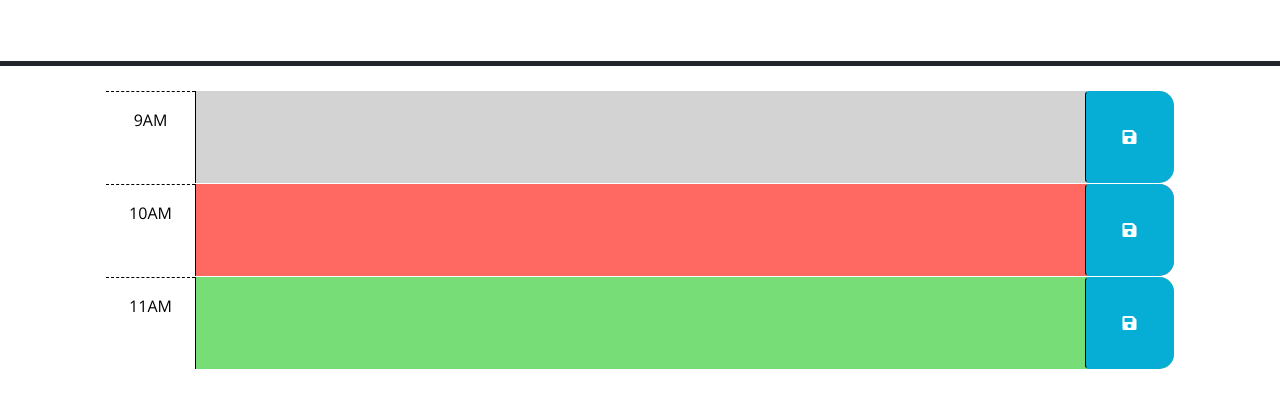
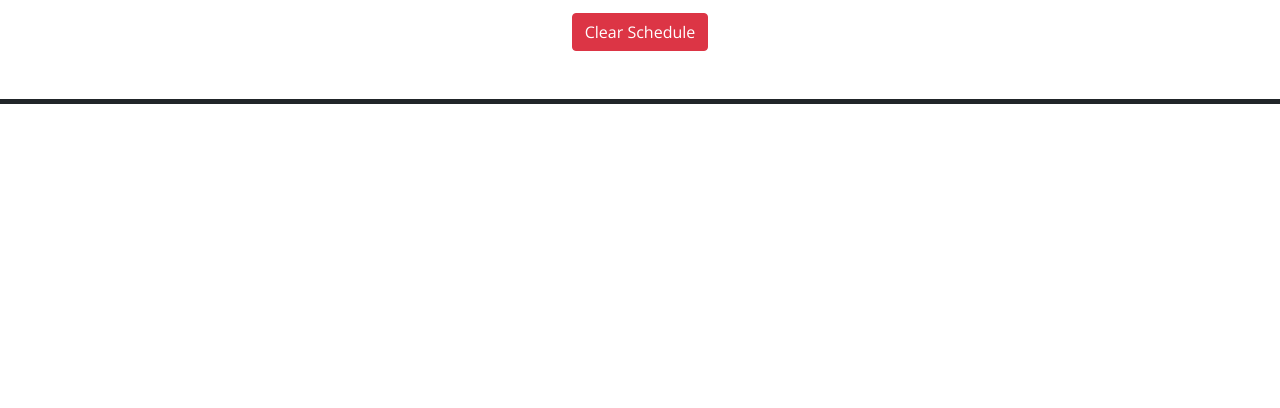
Before and after one commit to ashtreid/day-scheduler, a plain HTML site: page Develop/index.html in a window 1280 px wide. Shown: the part 166-574 px from the top of the page. Drawn offline with nearby package versions, Linux system fonts and the light colour scheme.

Commit message:
removes some sample code and adds another button

```diff
--- a/Develop/index.html
+++ b/Develop/index.html
@@ -27,44 +27,9 @@
       <h1 class="display-3">Work Day Scheduler</h1>
       <p class="lead">A simple calendar app for scheduling your work day</p>
       <p id="currentDay" class="lead"></p>
+      <button type="button" class="btn btn-danger">Clear Schedule</button>
     </header>
     <div class="container-lg px-5">
-      <!-- Use class for "past", "present", and "future" to apply styles to the
-        time-block divs accordingly. The javascript will need to do this by
-        adding/removing these classes on each div by comparing the hour in the
-        id to the current hour. The html provided below is meant to be an example
-        demonstrating how the css provided can be leveraged to create the
-        desired layout and colors. The html below should be removed or updated
-        in the finished product. Remember to delete this comment once the
-        code is implemented.
-        -->
-
-      <!-- Example of a past time block. The "past" class adds a gray background color. -->
-      <div id="hour-9" class="row time-block past">
-        <div class="col-2 col-md-1 hour text-center py-3">9AM</div>
-        <textarea class="col-8 col-md-10 description" rows="3"> </textarea>
-        <button class="btn saveBtn col-2 col-md-1" aria-label="save">
-          <i class="fas fa-save" aria-hidden="true"></i>
-        </button>
-      </div>
-
-      <!-- Example of a a present time block. The "present" class adds a red background color. -->
-      <div id="hour-10" class="row time-block present">
-        <div class="col-2 col-md-1 hour text-center py-3">10AM</div>
-        <textarea class="col-8 col-md-10 description" rows="3"> </textarea>
-        <button class="btn saveBtn col-2 col-md-1" aria-label="save">
-          <i class="fas fa-save" aria-hidden="true"></i>
-        </button>
-      </div>
-
-      <!-- Example of a future time block. The "future" class adds a green background color. -->
-      <div id="hour-11" class="row time-block future">
-        <div class="col-2 col-md-1 hour text-center py-3">11AM</div>
-        <textarea class="col-8 col-md-10 description" rows="3"> </textarea>
-        <button class="btn saveBtn col-2 col-md-1" aria-label="save">
-          <i class="fas fa-save" aria-hidden="true"></i>
-        </button>
-      </div>
 
     <script src="https://code.jquery.com/jquery-3.4.1.min.js"></script>
     <script
@@ -72,6 +37,8 @@
       integrity="sha256-iu/zLUB+QgISXBLCW/mcDi/rnf4m4uEDO0wauy76x7U="
       crossorigin="anonymous"
     ></script>
+    <script src="https://cdn.jsdelivr.net/npm/dayjs@1/dayjs.min.js"></script>
+    <script>dayjs().format()</script>
 
     <script src="script.js"></script>
   </body>
```
